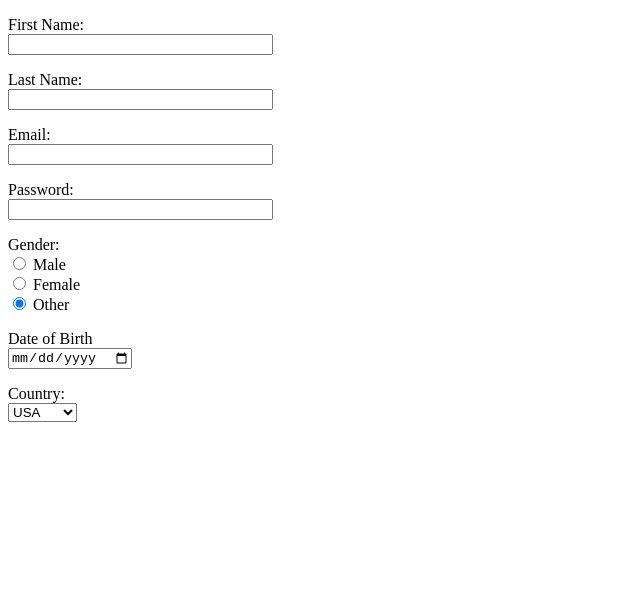
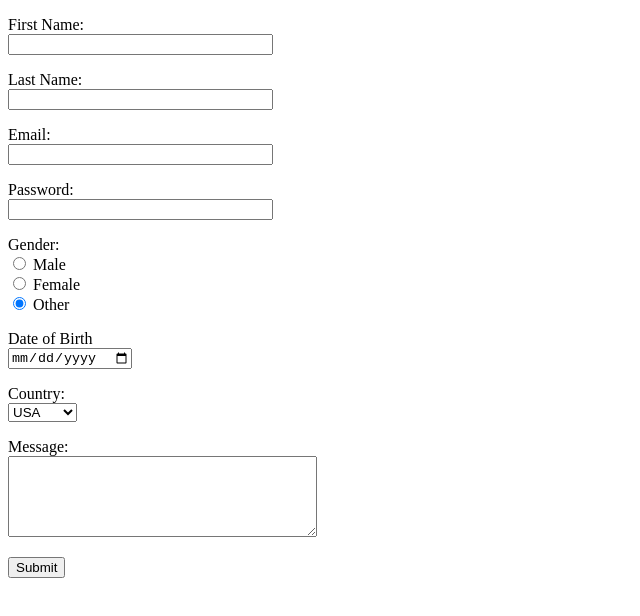
Before and after one commit to Egb9725/Dr-Norman-, a plain HTML site: page EXERCICE HTML1/formulaire.html in a window 1280 px wide. Shown: the whole page, without its empty margins (0-640 px from the left). Drawn offline with Linux system fonts and the light colour scheme.

Commit message:
Update formulaire.html

```diff
--- a/EXERCICE HTML1/formulaire.html
+++ b/EXERCICE HTML1/formulaire.html
@@ -49,6 +49,15 @@
                 <option value="valeur3">Canada</option>
             </select>
         </p>
+         <P>
+            <label for="mess">Message:</label> <br>
+            <textarea id="mess" name="message" rows="5" cols="36">
+
+            </textarea>
+        </P>
+        <P>
+            <input type="submit" />
+        </P>
     </form>
 
 </body>
```
